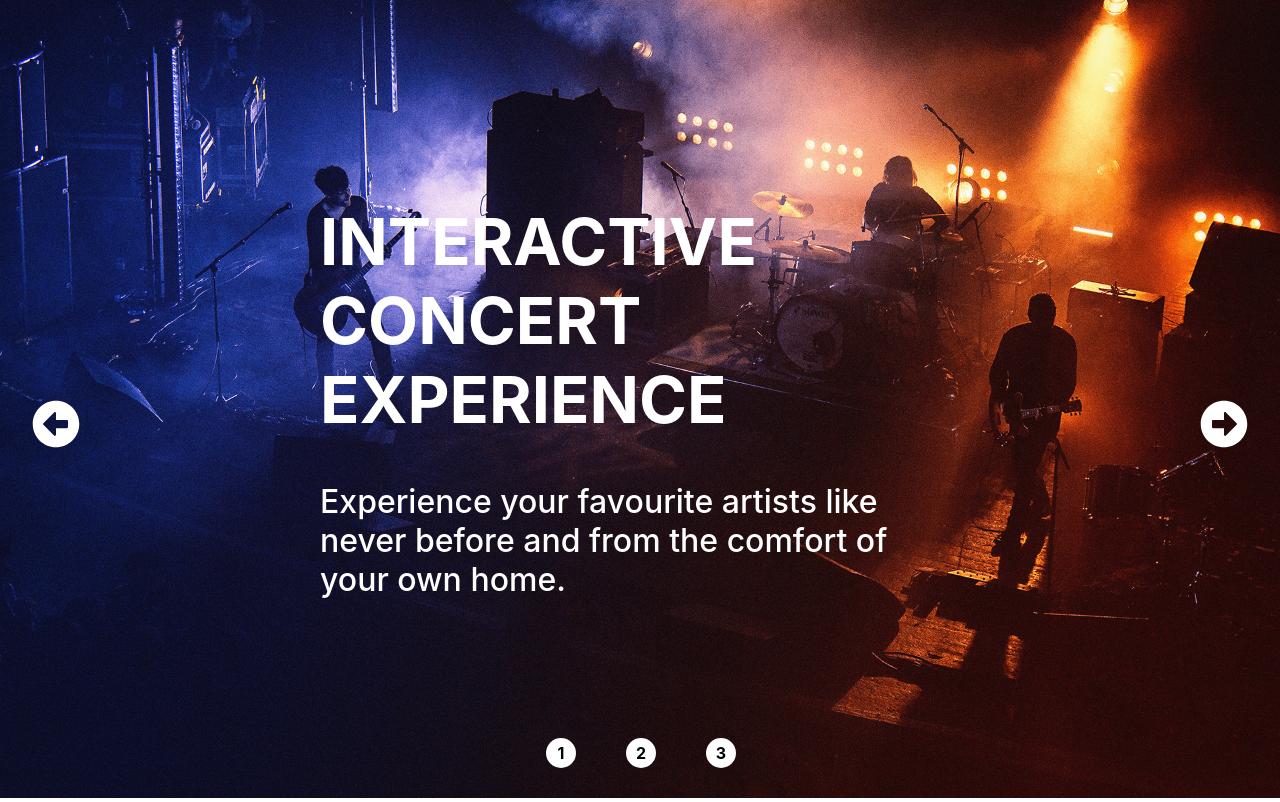
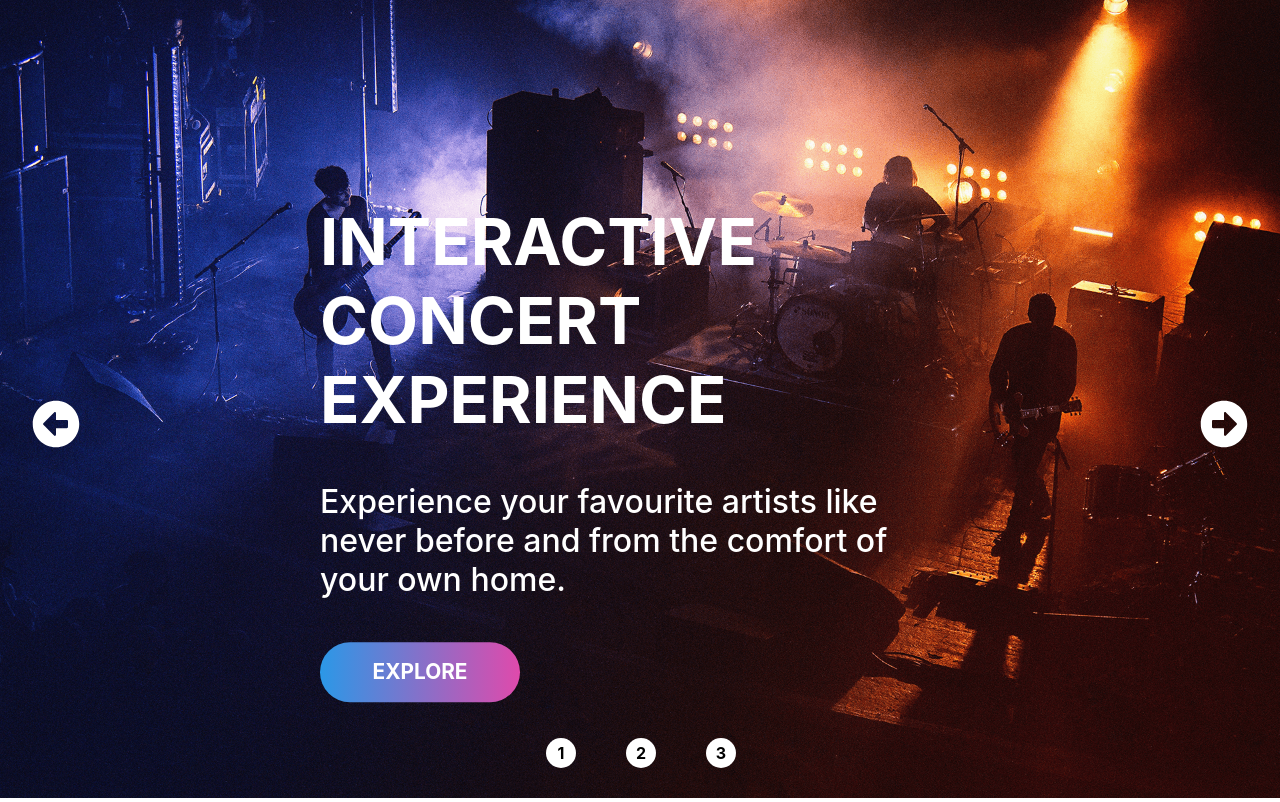
Before and after one commit to rudwo8134/Speerproejct, a React (Create React App) app: page / in a window 1280 px wide. Built offline with nearby package versions, Linux system fonts and the light colour scheme.

Commit message:
add the button components

```diff
--- a/src/Components/Hero/Hero.jsx
+++ b/src/Components/Hero/Hero.jsx
@@ -3,6 +3,7 @@ import Data from './Herodata'
 import styled from 'styled-components'
 import staticcss from '../../Staticcss'
 import {FaArrowAltCircleRight, FaArrowAltCircleLeft} from 'react-icons/fa'
+import Button from '../util/Button'
 
 
 
@@ -149,6 +150,7 @@ const Hero = () => {
                   <SlidertextWrapper>
                     <SliderHeader>{source.Header}</SliderHeader>
                     <SlederSubtitle>{source.subHeader}</SlederSubtitle>
+                    <Button text={source.buttontext}/>
                   </SlidertextWrapper>
                 </>
               )}
--- a/src/Components/Hero/Herodata.jsx
+++ b/src/Components/Hero/Herodata.jsx
@@ -9,6 +9,7 @@ const Data = [
     subHeader:
       'Experience your favourite artists like never before and from the comfort of your own home.',
     img: image1,
+    buttontext: "Explore"
   },
   {
     alt: 'Hero image 2',
@@ -16,6 +17,7 @@ const Data = [
     subHeader:
       'Esit amet consectetur adipisicing elit. Eum reiciendis eos a possimus quia quasi impedit eaque fugit',
     img: image2,
+    buttontext: "Let's start"
   },
   {
     alt: 'Hero image 3',
@@ -23,6 +25,7 @@ const Data = [
     subHeader:
       'perspiciatis voluptates dolorum neque officia saepe facere hic!',
     img: image3,
+    buttontext: "Let's Go!"
   },
 ];
 
--- /dev/null
+++ b/src/Components/util/Button.jsx
@@ -0,0 +1,62 @@
+import React from 'react'
+import staticcss from '../../Staticcss'
+import styled,{keyframes} from 'styled-components'
+import { Link } from 'react-router-dom/cjs/react-router-dom.min'
+
+const mix = keyframes`
+0%{
+  background-position: 0%;
+}
+100%{
+   background-position: 400%;
+}
+
+`;
+
+const Buttonlink = styled(Link)`
+  width: 200px;
+  height: 60px;
+  position: absolute;
+  text-align: center;
+  line-height: 60px;
+  color: #fff;
+  font-size: 1.3rem;
+  font-weight: bold;
+  text-transform: uppercase;
+  text-decoration: none;
+  background: linear-gradient(90deg, #03a9f4, #f441a5, #ffeb3b, #03a9f4);
+  background-size: 400%;
+  border-radius: 30px;
+  animation: ${mix} 8s linear infinite;
+  transition: all 1s ease-in-out;
+  z-index: 3;
+  :hover {
+    transition: all 0.5s ease-in-out;
+    animation: none;
+    :before {
+      filter: blur(20px);
+      opacity: 1;
+    }
+  }
+  :before {
+    content: '';
+    position: absolute;
+    top: -5px;
+    left: -5px;
+    right: -5px;
+    bottom: -5px;
+    z-index: -1;
+    background: linear-gradient(90deg, #03a9f4, #f441a5, #ffeb3b, #03a9f4);
+    background-size: 400%;
+    border-radius: 30px;
+    opacity: 0;
+    transition: all 0.5s ease-in-out;
+  }
+`;
+const Button = ({text}) => {
+  return (
+      <Buttonlink>{text}</Buttonlink>
+  );
+}
+
+export default Button
--- a/src/Staticcss.jsx
+++ b/src/Staticcss.jsx
@@ -8,7 +8,7 @@ const staticcss = {
     HeroMain: "65px",
     HeroSub: "32px",
     Herobutton:"23px"
-
+    //
   }
 }
 
```
